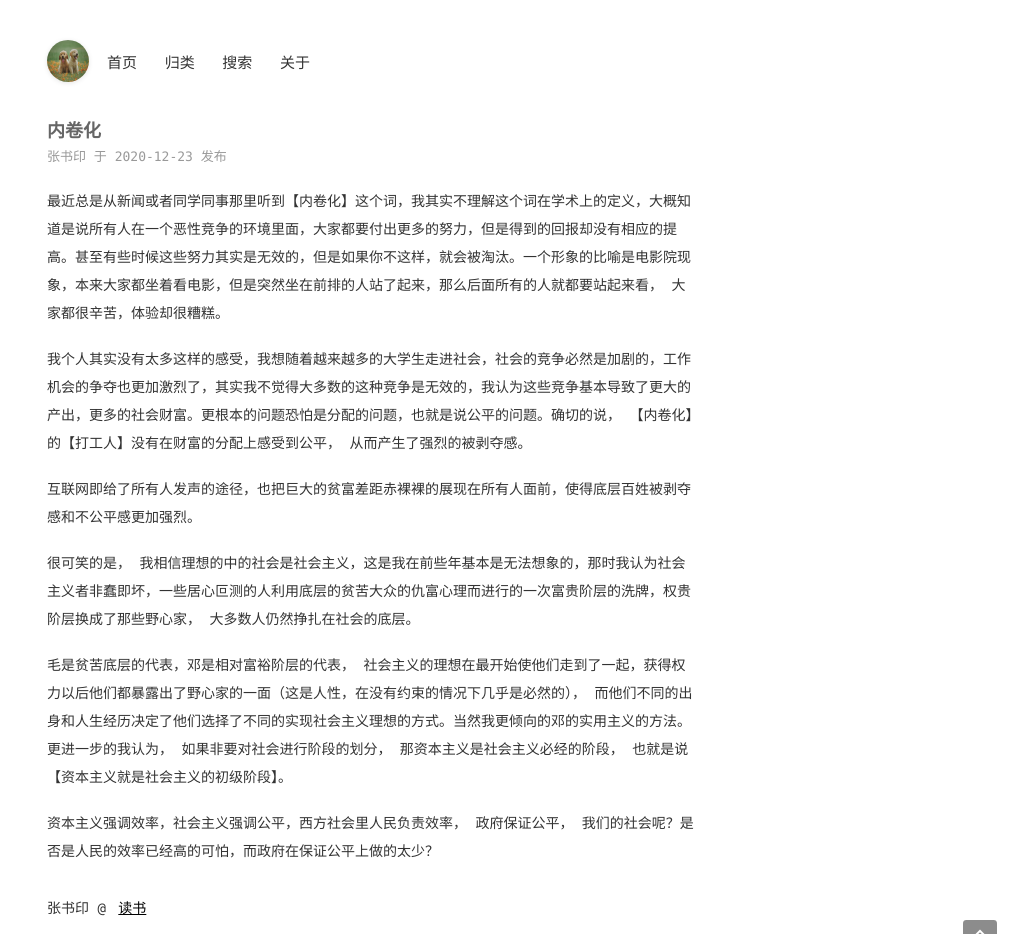
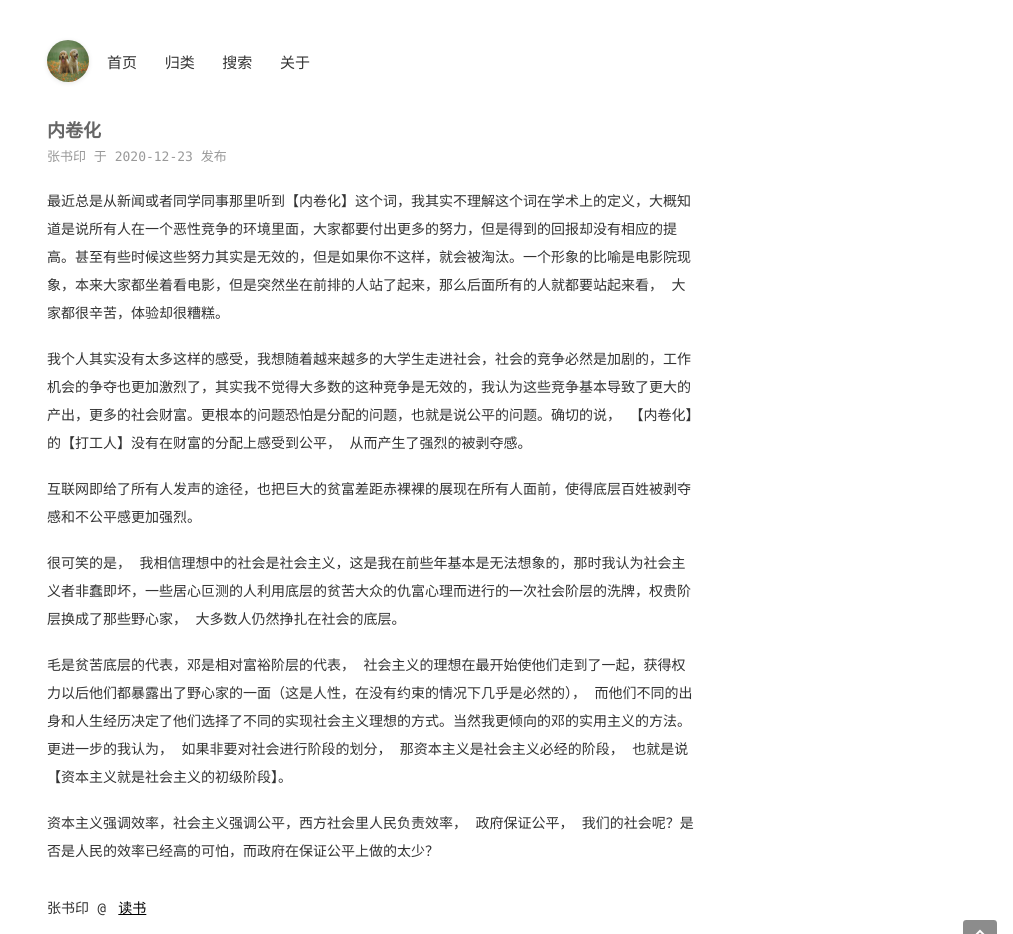
Before and after one commit to brutalimp/brutalimp.github.io, a Jekyll site: the page built from _posts/2020-12-23-内卷化.md, in a window 1280 px wide. Shown: the whole page, without its empty margins (267-1280 px from the left). Built offline with Jekyll 4.4.1, drawn with Linux system fonts in a browser that asks for light colours; comment, search, counter and statistics services are not loaded.

Commit message:
【内卷化】错别字修改

```diff
--- a/_posts/2020-12-23-内卷化.md
+++ b/_posts/2020-12-23-内卷化.md
@@ -10,7 +10,7 @@ categories: [感想]
 
 互联网即给了所有人发声的途径，也把巨大的贫富差距赤裸裸的展现在所有人面前，使得底层百姓被剥夺感和不公平感更加强烈。
 
-很可笑的是， 我相信理想的中的社会是社会主义，这是我在前些年基本是无法想象的，那时我认为社会主义者非蠢即坏，一些居心叵测的人利用底层的贫苦大众的仇富心理而进行的一次富贵阶层的洗牌，权贵阶层换成了那些野心家， 大多数人仍然挣扎在社会的底层。
+很可笑的是， 我相信理想中的社会是社会主义，这是我在前些年基本是无法想象的，那时我认为社会主义者非蠢即坏，一些居心叵测的人利用底层的贫苦大众的仇富心理而进行的一次社会阶层的洗牌，权贵阶层换成了那些野心家， 大多数人仍然挣扎在社会的底层。
 
 毛是贫苦底层的代表，邓是相对富裕阶层的代表， 社会主义的理想在最开始使他们走到了一起，获得权力以后他们都暴露出了野心家的一面（这是人性，在没有约束的情况下几乎是必然的）， 而他们不同的出身和人生经历决定了他们选择了不同的实现社会主义理想的方式。当然我更倾向的邓的实用主义的方法。更进一步的我认为， 如果非要对社会进行阶段的划分， 那资本主义是社会主义必经的阶段， 也就是说【资本主义就是社会主义的初级阶段】。
 
```
